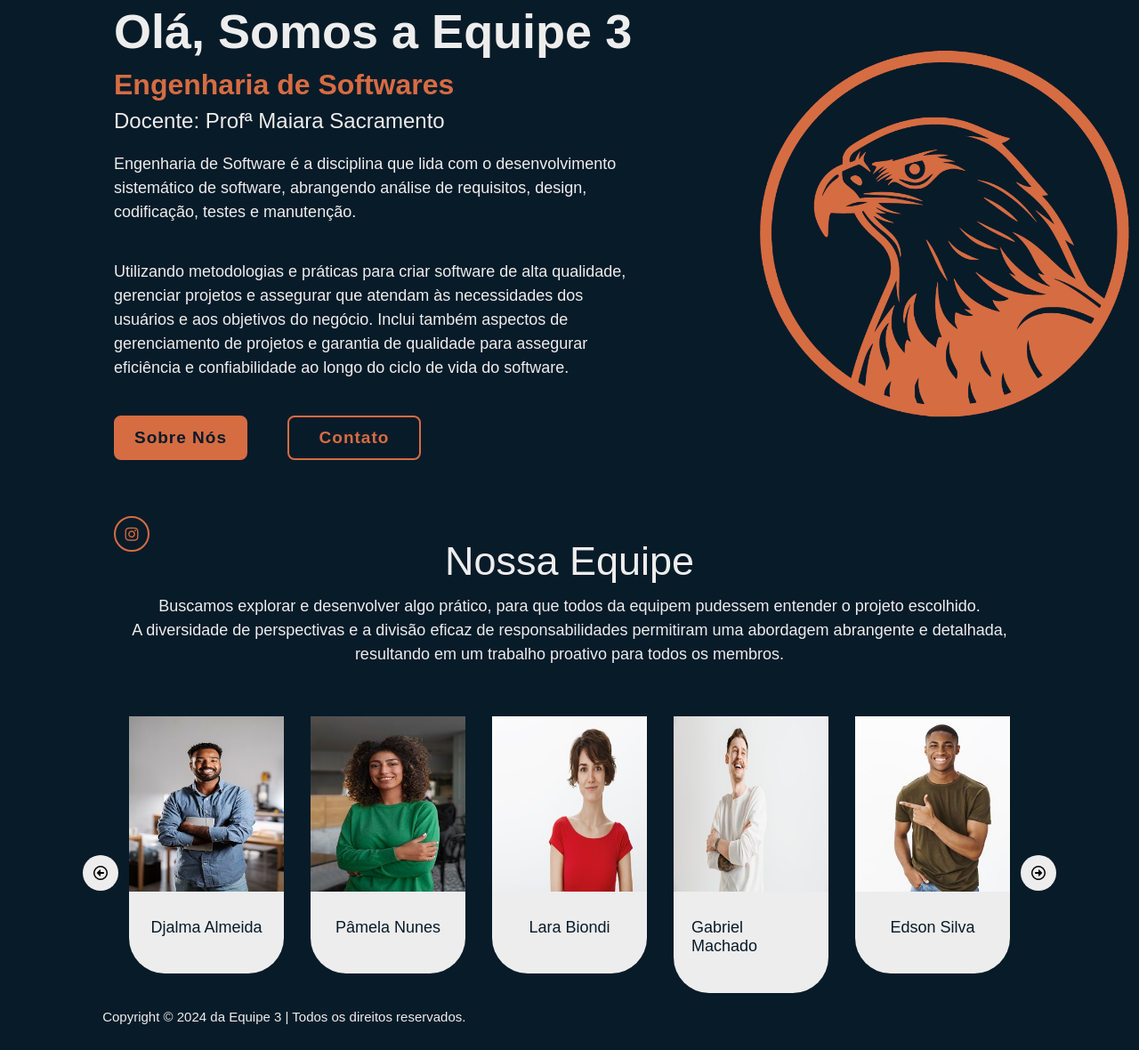
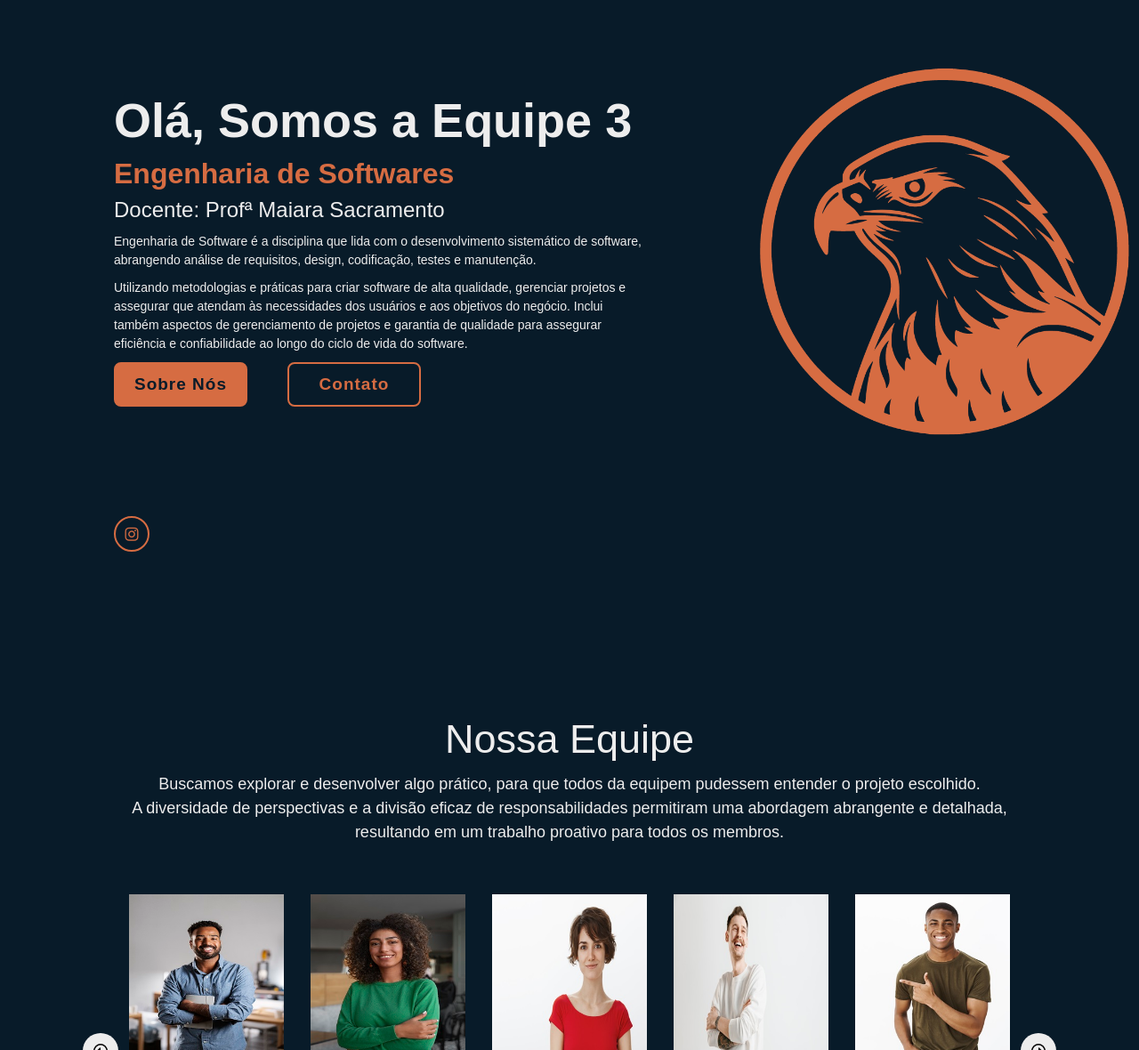
Before and after one commit to DjalmaAlmeida8/ADS-Anhanguera, a plain HTML site: page index.html in a window 1280 px wide. Shown: the part 140-1320 px from the top of the page at 89% size. Drawn offline with nearby package versions, Linux system fonts and the light colour scheme; files that its build step writes are made by us from their sources; files whose address does not match are found by name.

Commit message:
Add files via upload

```diff
--- a/assets/css/style.css
+++ b/assets/css/style.css
@@ -60,7 +60,8 @@ body{
     background-position: center;
     display: flex;
     align-items: center;
-    padding: 0 10%;
+    padding: 10%;
+    margin-top: 20px;
 }
 
 .home-content{
@@ -81,8 +82,8 @@ body{
 
 
 .home-content p{
-    font-size: 18px;
-    margin: 20px 0 40px;
+    font-size: 14px;
+    margin: 10px 0 10px;
 }
 
 .home-content .btn-box{
@@ -142,12 +143,11 @@ body{
 }
 
 .btn-box a:hover:before{
-
     width: 100%;
 }
 
 .home-sci{
-    position: absolute;
+    position:absolute;
     bottom: 40px;
     width: 120px;
     display: flex;
@@ -235,7 +235,7 @@ button:focus, input:focus, textarea:focus {
 .card_wrapper {
 	background: #081b29;
 	width: 100%;
-	height: 55vh;
+	height: 100vh;
     padding: 10%;
 	display: flex;
 	align-items: center;
```
